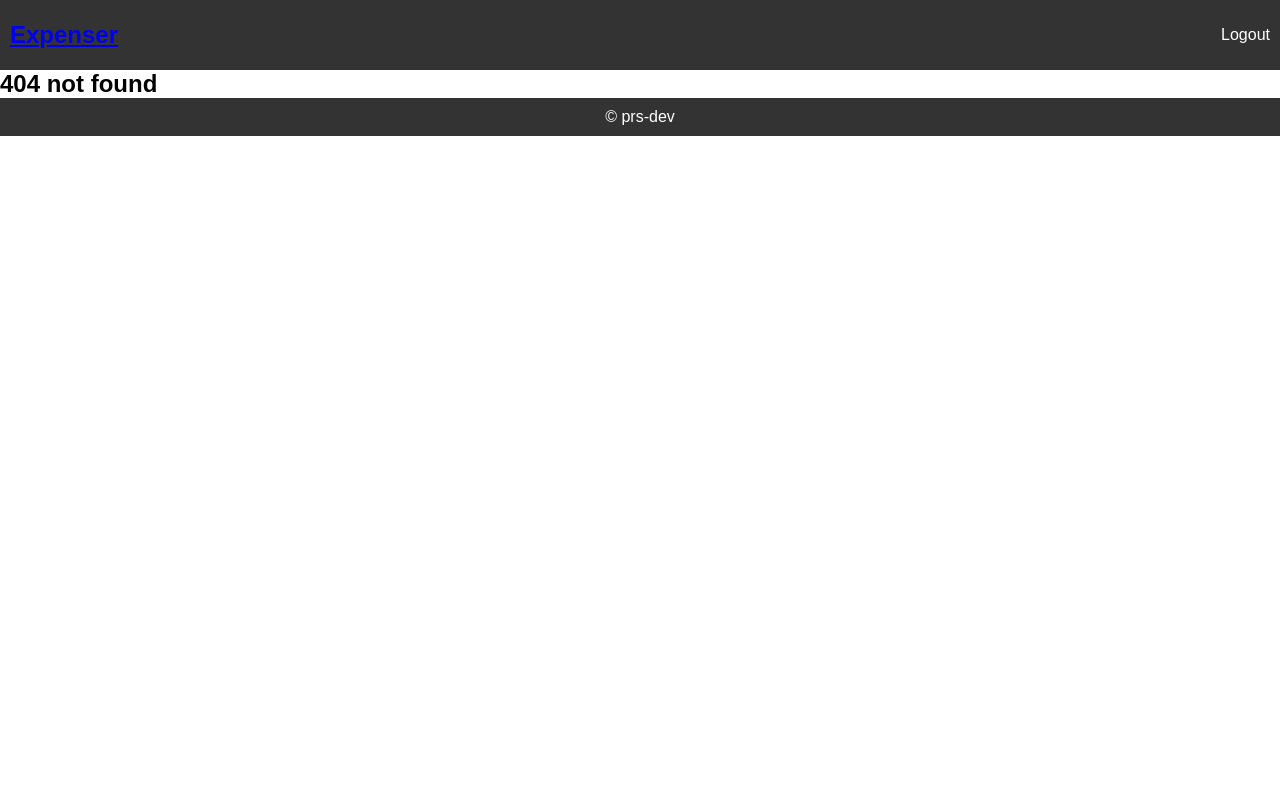
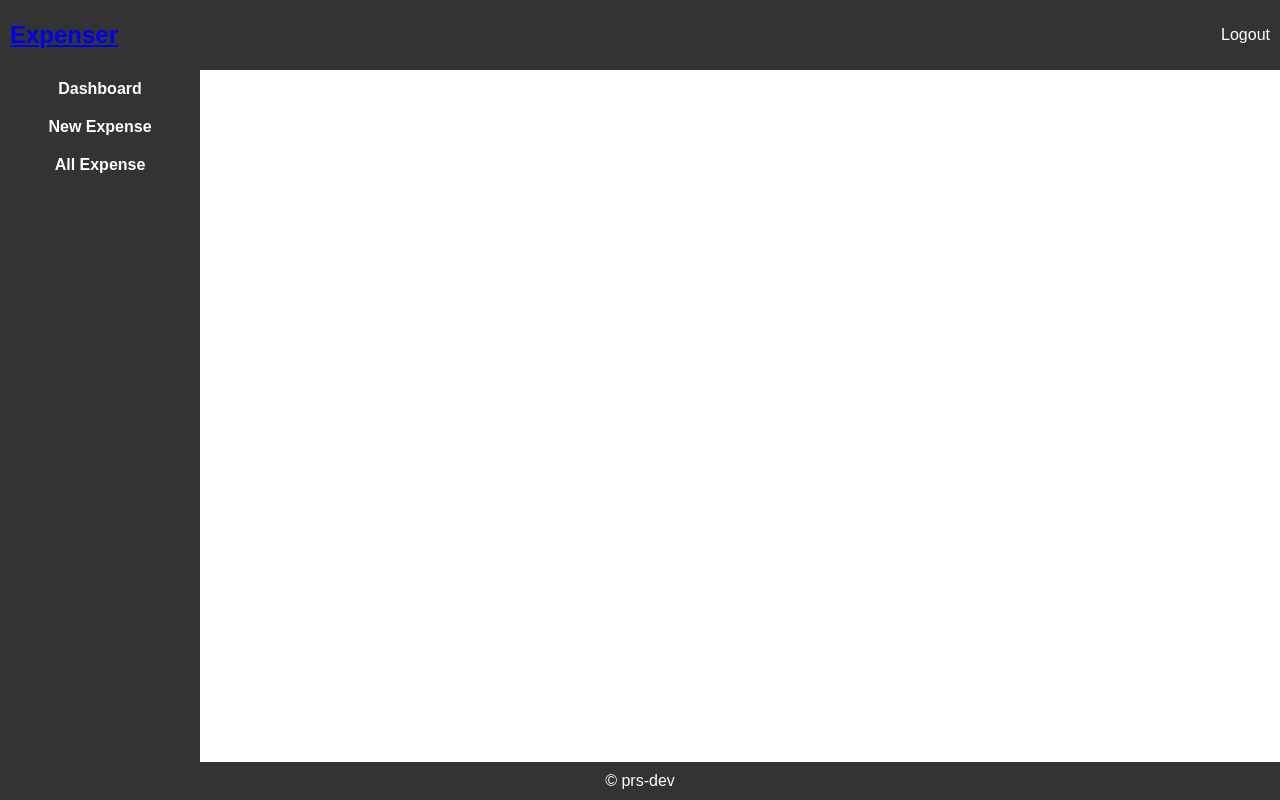
Before and after one commit to prs-dev/expenser, a React (Vite) app in the folder client/: page /table in a window 1280 px wide. Before the commit this address had no page. Built offline with nearby package versions, Linux system fonts and the light colour scheme; sample sign-in values are in the browser's storage.

Commit message:
fixed UI

```diff
--- a/client/src/App.jsx
+++ b/client/src/App.jsx
@@ -1,12 +1,15 @@
 import Expenses from "./pages/Expenses"
-import Navbar from './components/Navbar'
 import Register from "./pages/Register"
 import Login from './pages/Login'
 import { Routes, Route } from "react-router-dom"
-import Layout from "./Layout"
-import ProtectedRoute from "./ProtectedRoute"
+import Layout from "./Layout/Layout"
+import ProtectedRoute from "./Layout/ProtectedRoute"
 import { UserContext } from './Context/UserContext'
 import { useContext } from "react"
+import Homepage from "./pages/Homepage"
+import ExpenseForm from "./components/ExpenseForm"
+import Dashboard from "./pages/Dashboard"
+import ExpensesTable from "./components/ExpensesTable"
 
 const App = () => {
   const {token} = useContext(UserContext)
@@ -20,7 +23,9 @@ const App = () => {
       </Route>
       <Route element={<ProtectedRoute token={token}/>}>
         <Route element={<Layout token={token}/>}>
-          <Route path="/" element={<Expenses />} />
+          <Route path="/" element={<Dashboard />} />
+          <Route path="/form" element={<ExpenseForm />} />
+          <Route path="/table" element={<ExpensesTable />} />
         </Route>
       </Route>
     </Routes>
--- a/client/src/Layout.jsx
+++ b/client/src/Layout/Layout.jsx
@@ -1,29 +1,38 @@
 import { Outlet, Link } from 'react-router-dom'
-import Navbar from './components/Navbar'
+import Navbar from '../components/Navbar'
+import Sidebar from '../components/Sidebar'
 
 const Layout = ({token}) => {
     const mainStyle = !token
   ? {
       display: "flex",
-      height: "100vh",
+      height: "calc(100vh - 70px)",
       alignItems: "center",
       justifyContent: "center",
     }
-  : undefined
+  : {
+    height: "calc(100vh - 100px)",
+  }
     return (
-        <>
+        <div style={{
+            display: 'flex',
+            flexDirection: 'column',
+            // justifyContent: "space-between",
+            height: "100vh"
+        }}>
             <header>
                 <nav>
                     <Navbar token={token} />
                 </nav>
             </header>
             <main style={mainStyle}>
+                {token && <Sidebar />}
                 <Outlet />
             </main>
             <footer>
                 &#169; prs-dev
             </footer>
-        </>
+        </div>
     )
 }
 
--- /dev/null
+++ b/client/src/components/ExpensesTable.jsx
@@ -0,0 +1,9 @@
+import React from 'react'
+
+const ExpensesTable = () => {
+  return (
+    <div>ExpensesTable</div>
+  )
+}
+
+export default ExpensesTable
--- a/client/src/components/Sidebar.jsx
+++ b/client/src/components/Sidebar.jsx
@@ -2,7 +2,27 @@ import React from 'react'
 
 const Sidebar = () => {
   return (
-    <div>Sidebar</div>
+    <div style={{
+        height: "100%",
+        width: "200px",
+        background: '#333',
+        padding: "10px"
+    }}>
+        <ul style={{
+            display: "flex",
+            justifyContent: "center",
+            flexDirection: "column",
+            gap: "20px",
+            alignItems: "center",
+            listStyle: 'none',
+            color: "white",
+            fontWeight :"700"
+        }}>
+            <li>Dashboard</li>
+            <li>New Expense</li>
+            <li>All Expense</li>
+        </ul>
+    </div>
   )
 }
 
--- /dev/null
+++ b/client/src/pages/Homepage.jsx
@@ -0,0 +1,13 @@
+import React from 'react'
+import Sidebar from '../components/Sidebar'
+import Dashboard from './Dashboard'
+
+const Homepage = () => {
+  return (
+    <div>
+       Homepage
+    </div>
+  )
+}
+
+export default Homepage
```
Also changed, not shown: client/src/Layout/ProtectedRoute.jsx (renamed from client/src/ProtectedRoute.jsx).
